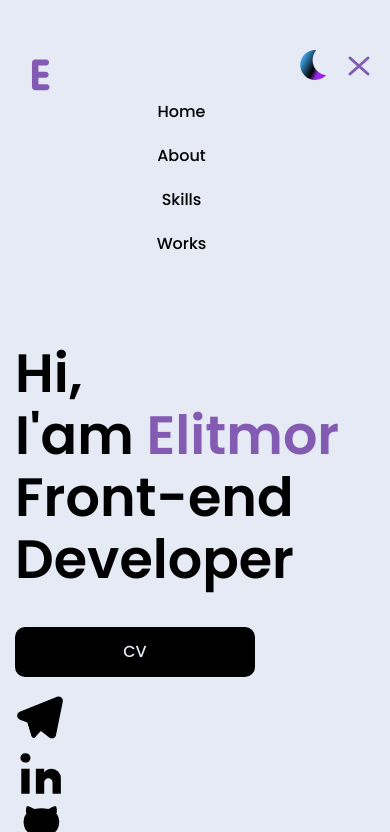
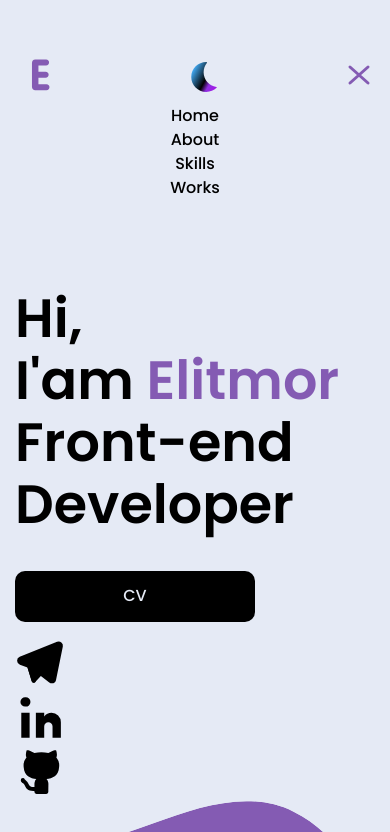
Before and after one commit to elitmor/portfolio, a website built with webpack: page src/index.html in a window 390 px wide. Both pictures are taken after a click on the button 359 px from the left and 66 px from the top of the page. Shown: the top 832 px of the page. Built offline with nearby package versions, Linux system fonts and the light colour scheme; files whose address does not match are found by name.

Commit message:
Improved accessibility burger menu

```diff
--- a/src/index.html
+++ b/src/index.html
@@ -10,28 +10,15 @@
   <body class="light">
     <header class="header">
       <div class="header__container">
-        <div class="header__inner">
+        <nav class="menu header__menu">
+          <div class="header__top top-header">
+            <a href="#" class="logo top-header__link" aria-label="logo">
               <img
-            class="logo header__logo"
+                class="top-header__img"
                 src="assets/img/header/logo.svg"
                 alt="logo"
               />
-          <nav class="menu header__menu">
-            <ul class="menu__list">
-              <li class="menu__item">
-                <a class="menu__link" href="#home">Home</a>
-              </li>
-              <li class="menu__item">
-                <a class="menu__link" href="#about">About</a>
-              </li>
-              <li class="menu__item">
-                <a class="menu__link" href="#skills">Skills</a>
-              </li>
-              <li class="menu__item">
-                <a class="menu__link" href="#works">Works</a>
-              </li>
-            </ul>
-          </nav>
+            </a>
             <img class="icon" src="assets/img/header/moon.svg" alt="moon" />
             <img class="icon-sun" src="assets/img/header/sun.svg" alt="sun" />
             <button
@@ -52,6 +39,21 @@
               </svg>
             </button>
           </div>
+          <ul class="menu__list">
+            <li class="menu__item">
+              <a class="menu__link" href="#home">Home</a>
+            </li>
+            <li class="menu__item">
+              <a class="menu__link" href="#about">About</a>
+            </li>
+            <li class="menu__item">
+              <a class="menu__link" href="#skills">Skills</a>
+            </li>
+            <li class="menu__item">
+              <a class="menu__link" href="#works">Works</a>
+            </li>
+          </ul>
+        </nav>
       </div>
     </header>
     <main class="main">
@@ -509,7 +511,7 @@
       </div>
     </footer>
 
-    <button href="#" class="btn-up btn-up_hide">
+    <button class="btn-up btn-up_hide">
       <svg
         width="60px"
         height="60px"
@@ -525,6 +527,6 @@
           stroke-linejoin="round"
         />
       </svg>
-    </и>
+    </button>
   </body>
 </html>
--- a/src/style/_header.scss
+++ b/src/style/_header.scss
@@ -1,54 +1,28 @@
 @import 'mixins';
 
-.header__inner {
+.header__menu {
   display: flex;
   justify-content: space-between;
   align-items: center;
   margin: 3.125rem 0;
-
-  @include sm {
-    align-items: flex-start;
-  }
 }
 
-.menu__button {
-  @include sm {
-    background-color: transparent;
-    margin-left: 0.938rem;
-  }
+.header__top {
+  display: flex;
+  justify-content: space-between;
 }
 
-.menu__button--open .menu__icon-cross,
-.menu__icon,
-.menu__icon-menu {
-  @include sm {
-    display: block;
-  }
-}
-.menu__button--open .menu__icon-menu,
-.menu__icon-cross {
-  @include sm {
-    display: none;
-  }
+.top-header__img {
+  width: 50px;
 }
 
-.header__menu {
-  @include sm {
-    width: 100%;
-  }
-}
-
-.menu__list {
-  @include sm {
-    display: none;
-    margin-top: 3.125rem;
-    gap: 1.25rem;
-  }
-}
-.menu__list--open {
-  @include sm {
-    display: grid;
-    text-align: center;
+.menu__item {
+  display: inline-block;
+  &:not(:last-child) {
+    margin-right: 1.25rem;
+    @include sm {
+      margin-right: 0;
+    }
   }
 }
 
@@ -78,15 +52,47 @@
   }
 }
 
-@media (min-width: 577px) {
+.menu__button {
+  background-color: transparent;
+  border: none;
+}
+
+// burger
+
+@media (width <= 36em) {
+  .header__menu {
+    display: block;
+  }
+}
+
+@media (width >= 36em) {
   .menu__button {
     display: none;
   }
 }
 
-@media (min-width: 577px) {
-  .menu__list {
-    display: grid;
-    grid-auto-flow: column;
+@media (width <= 36em) {
+  .menu__icon-menu,
+  .menu__button--open .menu__icon-cross {
+    display: block;
+  }
+
+  .menu__icon-cross,
+  .menu__button--open .menu__icon-menu {
+    display: none;
   }
 }
+
+@media (width <= 36em) {
+  .menu__list {
+    display: none;
+  }
+
+  .menu__list--open {
+    display: flex;
+    flex-direction: column;
+    text-align: center;
+  }
+}
+
+// burger
```
Also changed, not shown: src/style/_mixins.scss (+5 -5 lines). Lines whose indentation alone changed are shown as unchanged.
